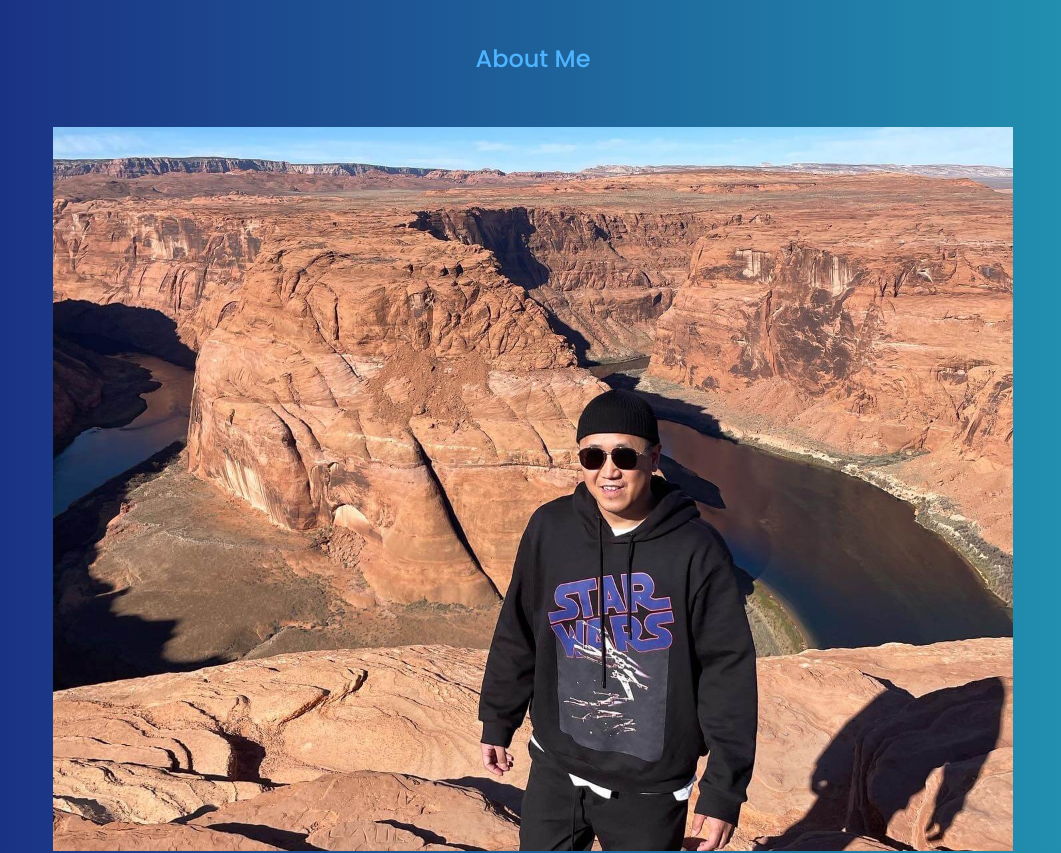
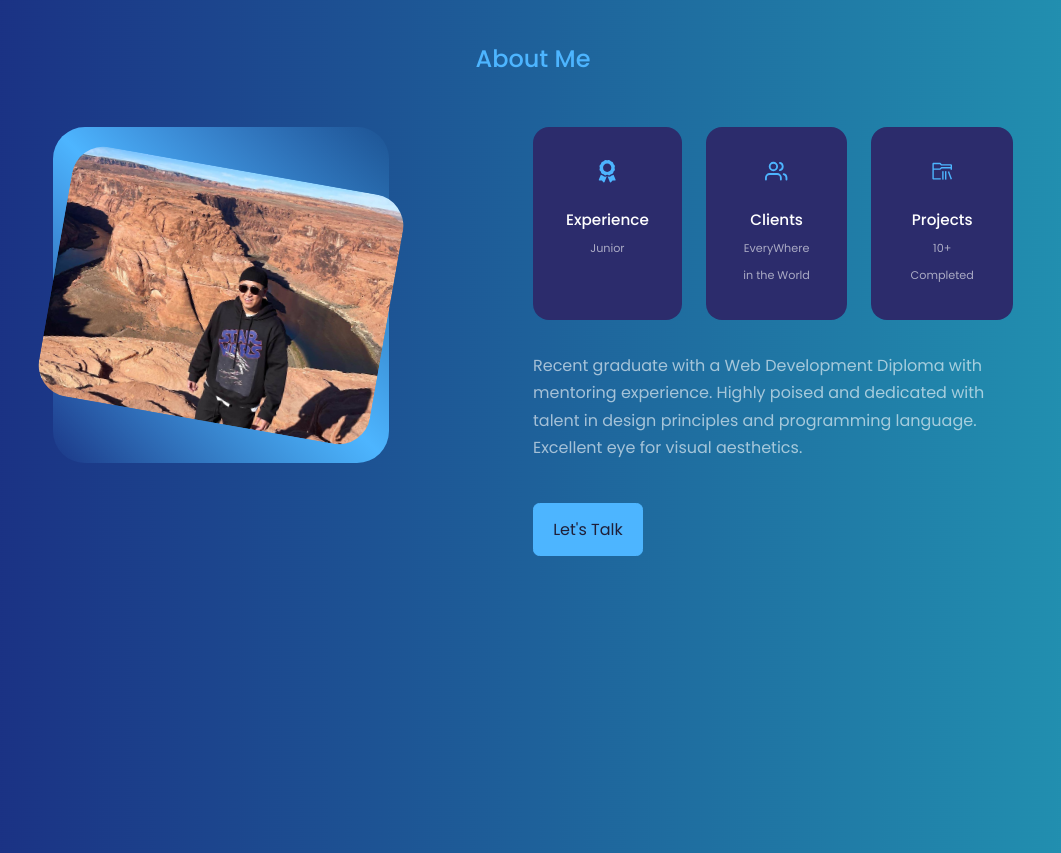
Before and after one commit to yhupaul/react-portfolio-website, a React (Create React App) app: page / in a window 1280 px wide. Shown: the part 960-1813 px from the top of the page, without its empty margins (107-1168 px from the left). Built offline with nearby package versions, Linux system fonts and the light colour scheme.

Commit message:
added cards and some function such as hover

```diff
--- a/src/components/about/About.jsx
+++ b/src/components/about/About.jsx
@@ -1,6 +1,9 @@
 import React from 'react'
 import './about.css'
 import ME from '../../assets/ME.jpeg'
+import {FaAward} from 'react-icons/fa'
+import {FiUsers} from 'react-icons/fi'
+import {VscFolderLibrary} from 'react-icons/vsc'
 
 const About = () => {
   return (
@@ -13,9 +16,35 @@ const About = () => {
           <div className="about__me-image">
             <img src={ME} alt="About Image" />
           </div>
-
         </div>
 
+        <div className="about__content">
+          <div className="about__cards">
+            <article className='about__card'>
+              <FaAward className='about__icon'/>
+              <h5>Experience</h5>
+              <small>Junior</small>
+            </article>
+
+            <article className='about__card'>
+              <FiUsers className='about__icon'/>
+              <h5>Clients</h5>
+              <small>EveryWhere in the World</small>
+            </article>
+
+            <article className='about__card'>
+              <VscFolderLibrary className='about__icon'/>
+              <h5>Projects</h5>
+              <small>10+ Completed</small>
+            </article>
+          </div>
+
+          <p>
+          Recent graduate with a Web Development Diploma with mentoring experience. Highly poised and dedicated with talent in design principles and programming language.  Excellent eye for visual aesthetics.
+          </p>
+
+          <a href='#contct' className='btn btn-primary'>Let's Talk</a>
+        </div>
       </div>
     </section>
   )
--- a/src/components/about/about.css
+++ b/src/components/about/about.css
@@ -0,0 +1,71 @@
+.about__container {
+  display: grid;
+  grid-template-columns: 35% 50%;
+  gap: 15%;
+}
+
+.about__me {
+  width: 100%;
+  aspect-ratio: 1/1;
+  border-radius: 2rem;
+  background: linear-gradient(
+    45deg,
+    transparent,
+    var(--color-primary),
+    transparent
+  );
+  display: grid;
+  place-items: center;
+}
+
+.about__me-image {
+  border-radius: 2rem;
+  overflow: hidden;
+  transform: rotate(10deg);
+  transition: var(--transition);
+}
+
+.about__me-image:hover {
+  transform: rotate(0);
+}
+
+.about__cards {
+  display: grid;
+  grid-template-columns: repeat(3, 1fr);
+  gap: 1.5rem;
+}
+
+.about__card {
+  background: var(--color-bg-variant);
+  border: 1px solid transparent;
+  border-radius: 1rem;
+  padding: 2rem;
+  text-align: center;
+  transition: var(--transition);
+}
+
+.about__card:hover {
+  background: transparent;
+  border-color: var(--color-bg-variant);
+  cursor: default;
+}
+
+.about__icon {
+  color: var(--color-primary);
+  font-size: 1.4rem;
+  margin-bottom: 1rem;
+}
+
+.about__card h5 {
+  font-size: 0.95rem;
+}
+
+.about__card small {
+  font-size: 0.7rem;
+  color: var(--color-light);
+}
+
+.about__content p {
+  margin: 2rem 0 2.6rem;
+  color: var(--color-light);
+}
```
